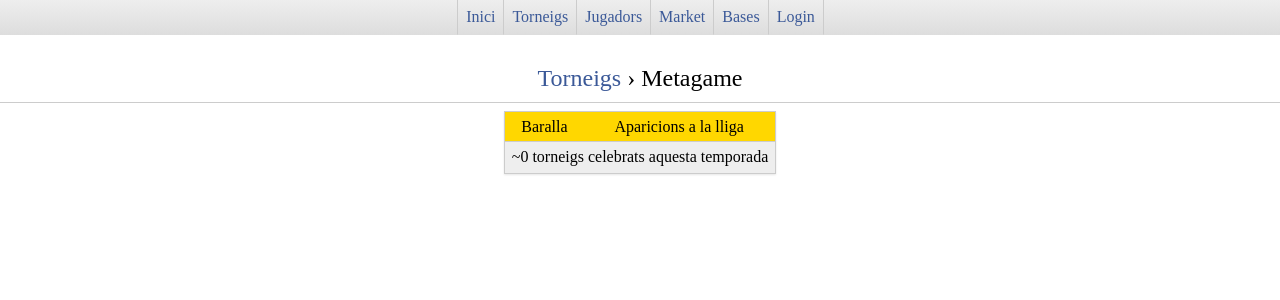
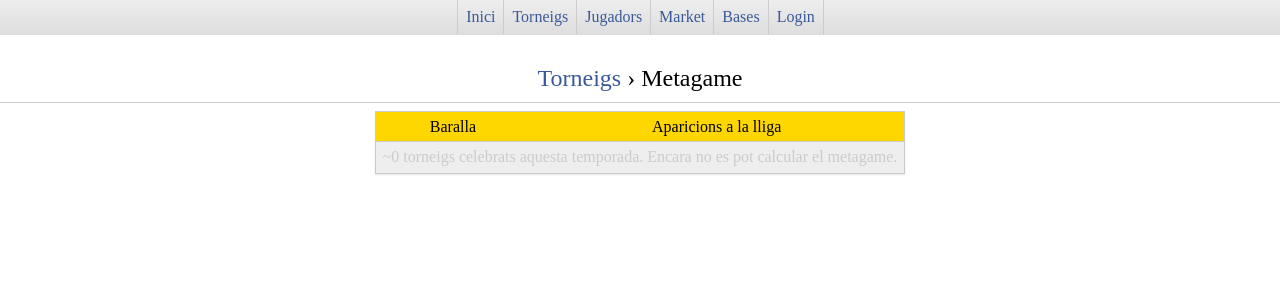
Before and after one commit to holalluis/magicosona, a PHP site: page /metagame.php in a window 1280 px wide. Shown: the top 300 px of the page. Run offline with PHP 8.4, Linux system fonts and the light colour scheme; data that the repository does not hold is empty.

Commit message:
mini update

```diff
--- a/metagame.php
+++ b/metagame.php
@@ -33,7 +33,7 @@
         <td>$aps";
     }
     if(mysqli_num_rows($res)==0) {
-      echo "<tr><td colspan=2>~0 torneigs celebrats aquesta temporada";
+      echo "<tr><td colspan=2 style=color:#ccc>~0 torneigs celebrats aquesta temporada. Encara no es pot calcular el metagame.";
     }
   ?>
 </table>
```
